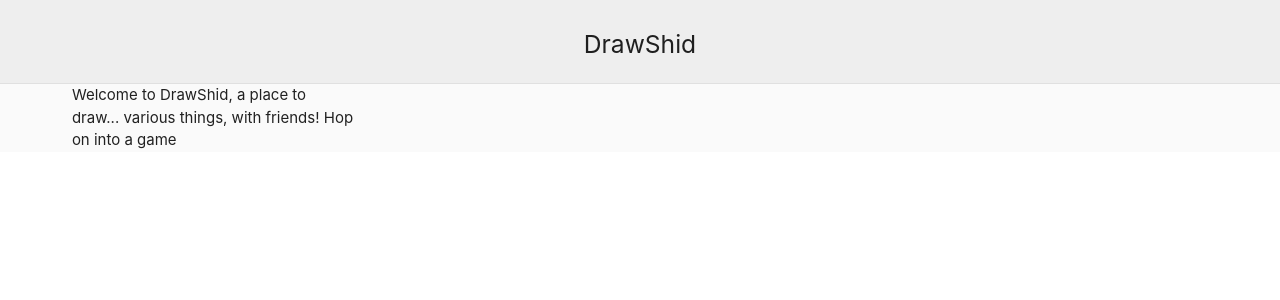
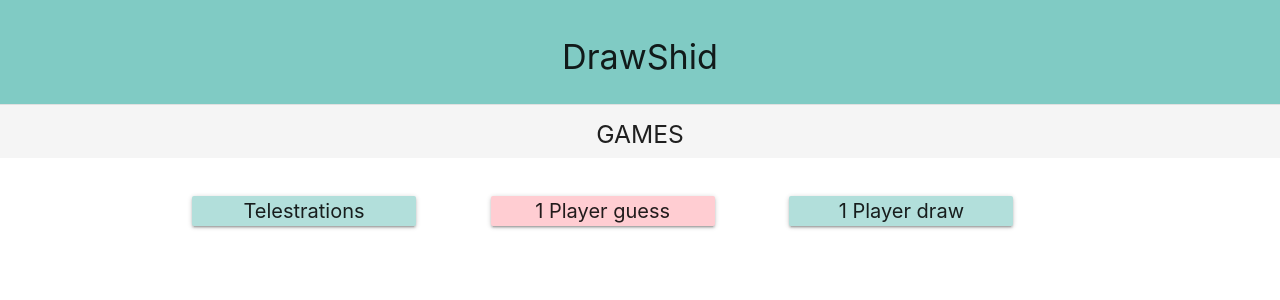
Before and after one commit to andysknoblock/DrawShid, a Flask app: page / in a window 1280 px wide. Shown: the top 300 px of the page. Run offline with Flask 2, Linux system fonts and the light colour scheme; some libraries are stand-ins or nearby versions.

Commit message:
makin it cooool

```diff
--- a/static/css/main.css
+++ b/static/css/main.css
@@ -1,7 +1,7 @@
-h1 {
-    color: black;
-    text-align: center;
-    padding: 15px;
-    font-family: 'Consolas', 'Monaco', 'Bitstream Vera Sans Mono', monospace;
-    text-transform: capitalize;
+.no_bottom_margin {
+    margin-bottom: 0;
 }
+
+.big_text {
+    font-size: 20px;
+}
--- a/templates/base.html
+++ b/templates/base.html
@@ -8,12 +8,13 @@
     <!-- Bootstrap CSS -->
     <!-- Compiled and minified CSS -->
     <link rel="stylesheet" href="https://cdnjs.cloudflare.com/ajax/libs/materialize/1.0.0/css/materialize.min.css">
+    <link rel="stylesheet" href="{{ url_for('static', filename='css/main.css') }}">
 
     <title>{% block title %} {% endblock %}</title>
   </head>
   <body>
-    <div class="section grey lighten-3">
-        <h5 class="center">DrawShid</h5>
+    <div class="section teal lighten-3">
+        <h4 class="center">DrawShid</h4>
     </div>
     <div class="divider grey lighten-2"></div>
     <div>
@@ -22,11 +23,5 @@
 
     <!-- Compiled and minified JavaScript -->
     <script src="https://cdnjs.cloudflare.com/ajax/libs/materialize/1.0.0/js/materialize.min.js"></script>
-    <!-- Optional JavaScript -->
-    <!-- jQuery first, then Popper.js, then Bootstrap JS -->
-
-    <script src="https://code.jquery.com/jquery-3.3.1.slim.min.js" integrity="sha384-q8i/X+965DzO0rT7abK41JStQIAqVgRVzpbzo5smXKp4YfRvH+8abtTE1Pi6jizo" crossorigin="anonymous"></script>
-    <script src="https://cdnjs.cloudflare.com/ajax/libs/popper.js/1.14.7/umd/popper.min.js" integrity="sha384-UO2eT0CpHqdSJQ6hJty5KVphtPhzWj9WO1clHTMGa3JDZwrnQq4sF86dIHNDz0W1" crossorigin="anonymous"></script>
-    <script src="https://stackpath.bootstrapcdn.com/bootstrap/4.3.1/js/bootstrap.min.js" integrity="sha384-JjSmVgyd0p3pXB1rRibZUAYoIIy6OrQ6VrjIEaFf/nJGzIxFDsf4x0xIM+B07jRM" crossorigin="anonymous"></script>
   </body>
 </html>
--- a/templates/index.html
+++ b/templates/index.html
@@ -3,11 +3,25 @@
 {% block title %} DrawShid {% endblock %}
 
 {% block content %}
-    <div class="row grey lighten-5">
-        <div class="col s12 m4">
+    <div class="row grey lighten-4 no_bottom_margin">
+        <div class="col s12">
             <div class="container">
-                Welcome to DrawShid, a place to draw... various things, with friends! Hop on into a game
+                <h5 class="center">
+                    GAMES
+                </h5>
             </div>
         </div>
     </div>
+    <div style="margin-bottom: 30px"></div>
+    <div class="row lighten-5 center-align center container">
+        <div class="col s3 big_text card-panel hoverable teal lighten-4">
+            Telestrations
+        </div>
+        <div class="col push-s1 s3 big_text card-panel hoverable red lighten-4">
+            1 Player guess
+        </div>
+        <div class="col push-s2 s3 big_text card-panel hoverable teal lighten-4">
+            1 Player draw
+        </div>
+    </div>
 {% endblock %}
```
